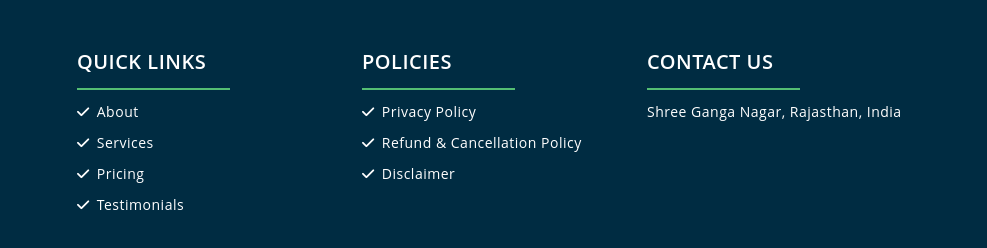
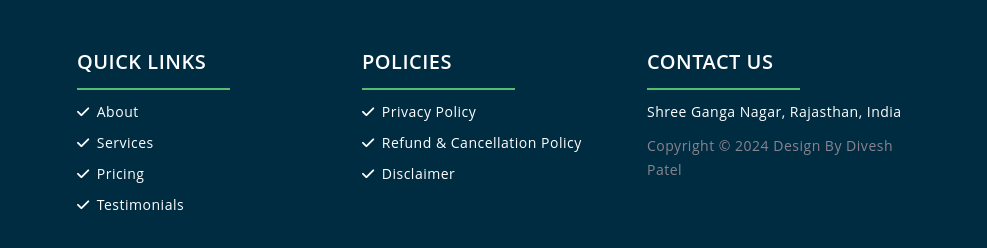
Before and after one commit to diveshpatel96/Moneygrowthresearch, a plain HTML site: page index.html in a window 1280 px wide. Shown: the part 6297-6545 px from the top of the page, 293-1280 px from the left. Drawn offline with nearby package versions, Linux system fonts and the light colour scheme.

Commit message:
Update index.html

```diff
--- a/index.html
+++ b/index.html
@@ -842,6 +842,7 @@
             <div class="col-md-3 footer-links">
                 <h5>Contact Us</h5>
                 <p style="color: white;">Shree Ganga Nagar, Rajasthan, India</p>
+		   <p>Copyright &copy; 2024 Design By Divesh Patel</p>
             </div>
         </div>
     </footer>
```
